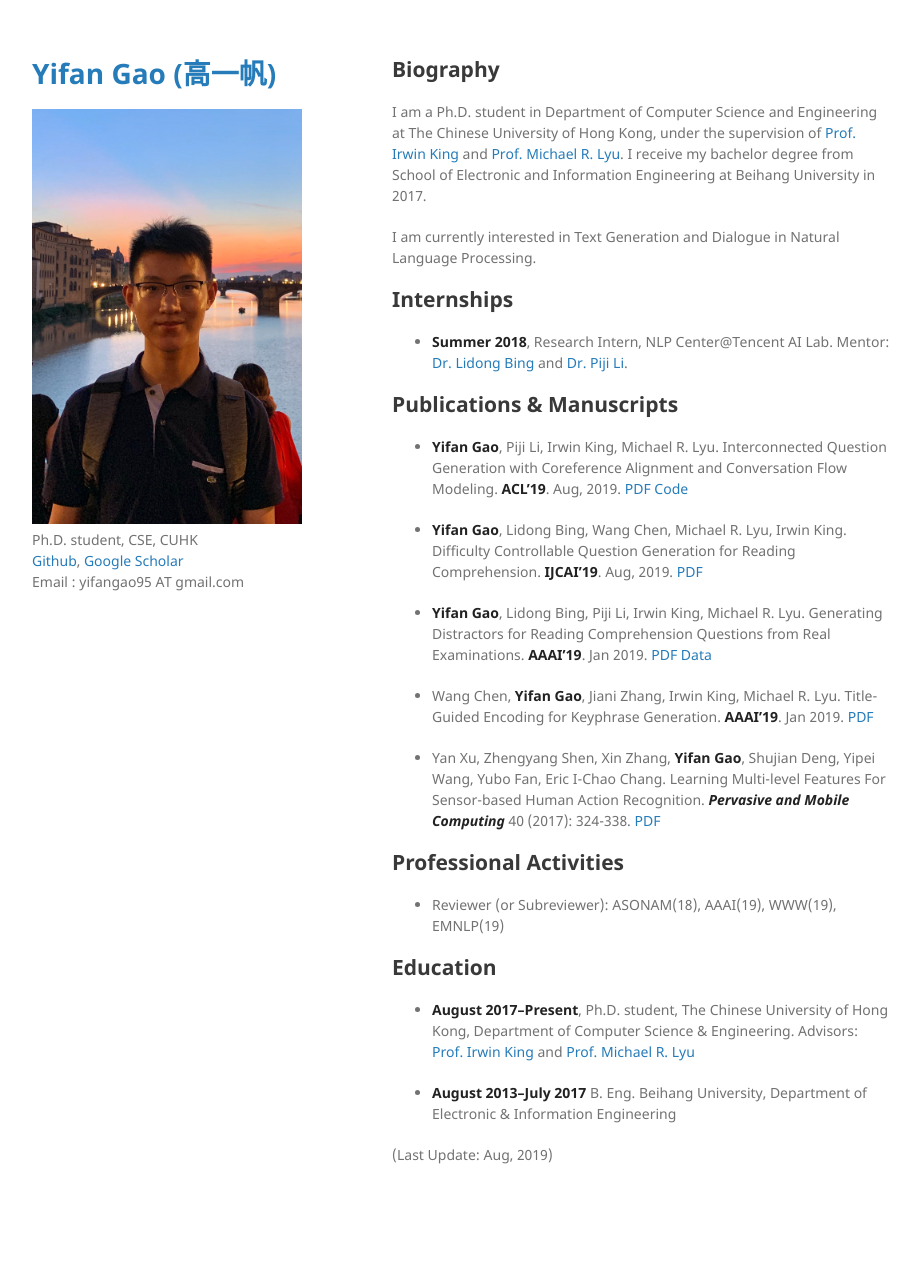
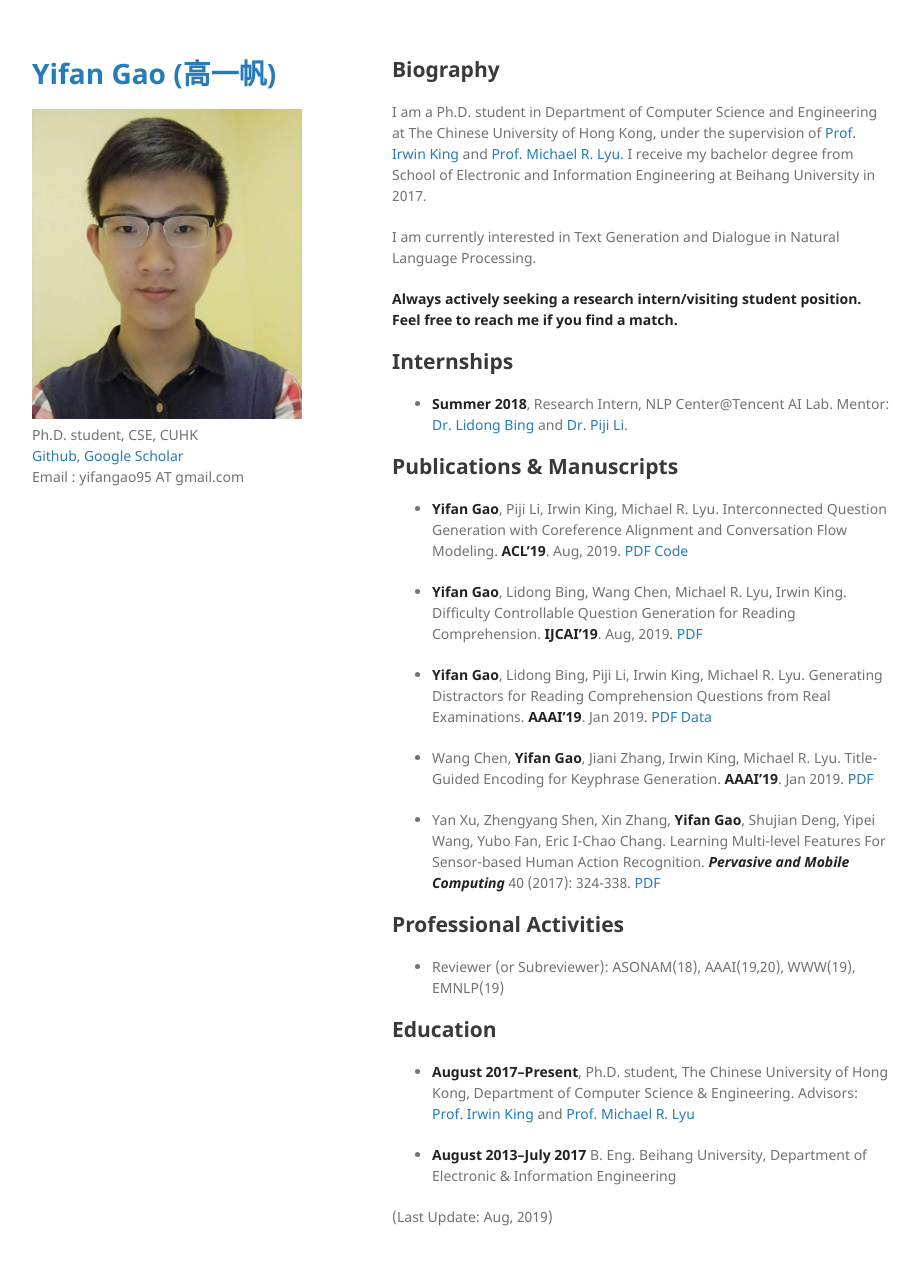
Before and after one commit to Yifan-Gao/Yifan-Gao.github.io, a Jekyll site: the page built from index.md, in a window 1280 px wide and 1297 px high. Shown: the top 1265 px of the window, without its empty margins (178-1098 px from the left). Built offline with Jekyll 4.4.1, drawn with Linux system fonts in a browser that asks for light colours; our own code applies the rules of GitHub Pages for plain Markdown files.

Commit message:
small modification

```diff
--- a/_config.yml
+++ b/_config.yml
@@ -1,7 +1,7 @@
 title: Yifan Gao (高一帆)
-logo: /assets/img/1fan_florence.jpg
+logo: /assets/img/1fan_msra.jpg
 description: Ph.D. student, CSE, CUHK
-research: Text Generation, Natural Language Processing
+research: Text Generation, Dialogue, Natural Language Processing
 social:  <a href="https://github.com/Evan-Gao">Github</a>, <a href="https://scholar.google.com.hk/citations?user=erdMFJwAAAAJ&hl=en&oi=ao">Google Scholar</a>
 email: Email &#58 yifangao95 AT gmail.com
 show_downloads: false
--- a/index.md
+++ b/index.md
@@ -6,6 +6,8 @@ layout: default
 I am a Ph.D. student in Department of Computer Science and Engineering at The Chinese University of Hong Kong, under the supervision of [Prof. Irwin King](http://www.cse.cuhk.edu.hk/irwin.king/) and [Prof. Michael R. Lyu](http://www.cse.cuhk.edu.hk/lyu/). I receive my bachelor degree from School of Electronic and Information Engineering at Beihang University in 2017.
 
 I am currently interested in Text Generation and Dialogue in Natural Language Processing.
+
+**Always actively seeking a research intern/visiting student position. Feel free to reach me if you find a match.**
 
 ## Internships
 - **Summer 2018**, Research Intern, NLP Center@Tencent AI Lab. Mentor: [Dr. Lidong Bing](https://lidongbing.github.io/) and [Dr. Piji Li](http://lipiji.com).
@@ -22,7 +24,7 @@ I am currently interested in Text Generation and Dialogue in Natural Language Pr
 - Yan Xu, Zhengyang Shen, Xin Zhang, **Yifan Gao**, Shujian Deng, Yipei Wang, Yubo Fan, Eric I-Chao Chang. Learning Multi-level Features For Sensor-based Human Action Recognition. ***Pervasive and Mobile Computing*** 40 (2017): 324-338. [PDF](https://www.sciencedirect.com/science/article/pii/S1574119217301141)
 
 ## Professional Activities
-- Reviewer (or Subreviewer): ASONAM(18), AAAI(19), WWW(19), EMNLP(19)
+- Reviewer (or Subreviewer): ASONAM(18), AAAI(19,20), WWW(19), EMNLP(19)
 
 ## Education
 - **August 2017--Present**, Ph.D. student, The Chinese University of Hong Kong, Department of Computer Science & Engineering. Advisors: [Prof. Irwin King](http://www.cse.cuhk.edu.hk/irwin.king/) and [Prof. Michael R. Lyu](http://www.cse.cuhk.edu.hk/lyu/)
```
